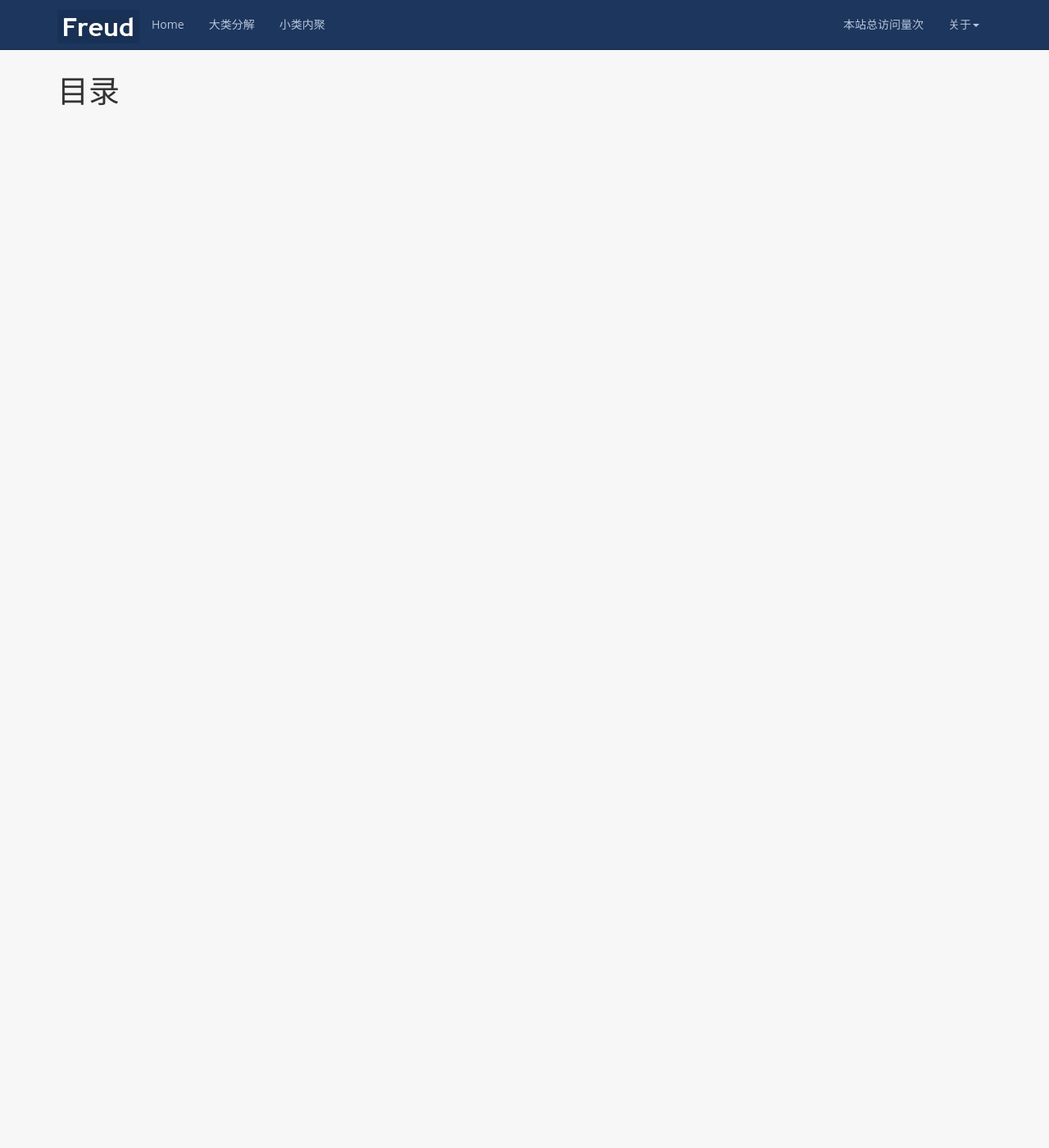
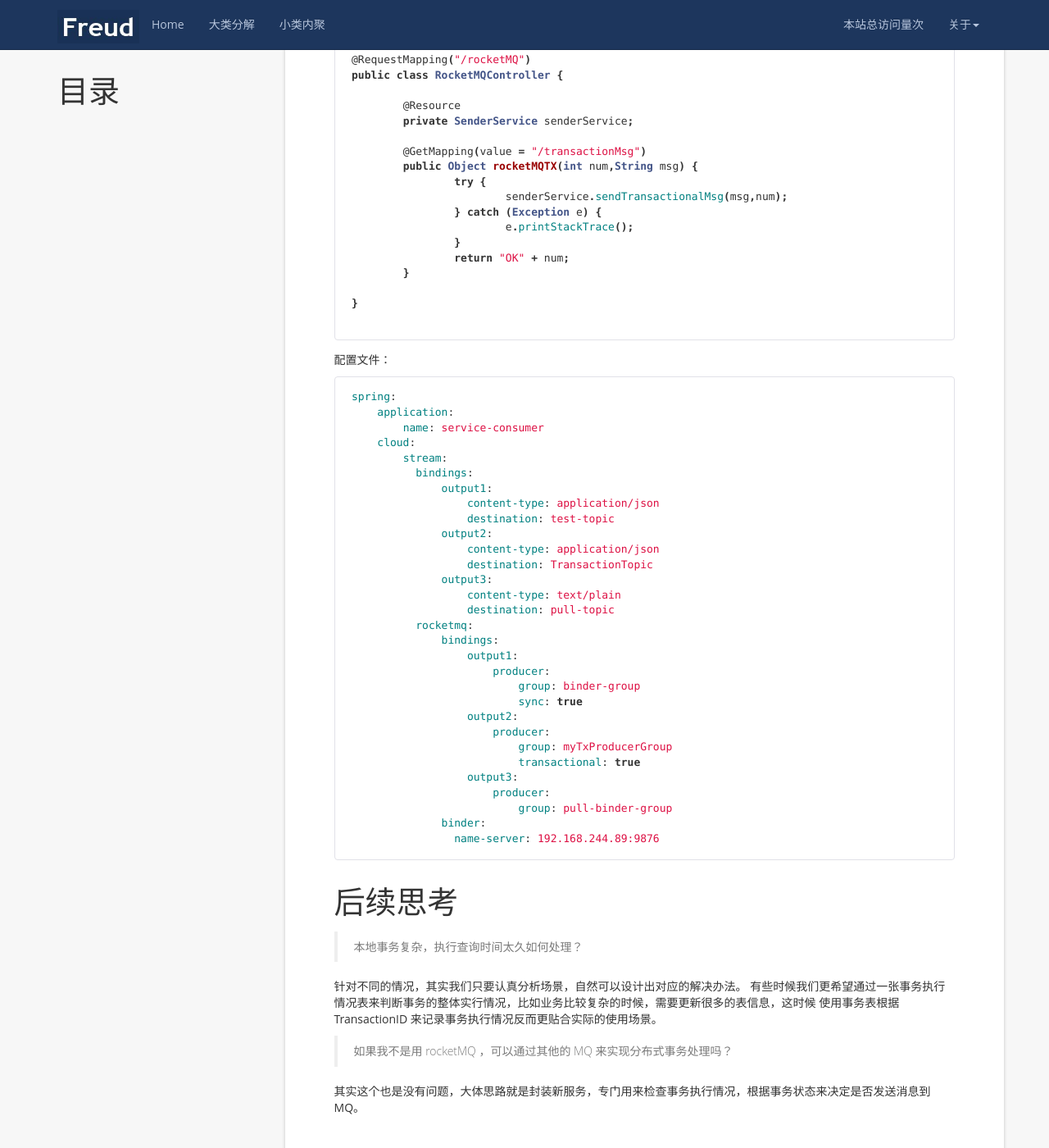
Before and after one commit to TorGor/TorGor.github.io, a Jekyll site: the page built from _posts/2020-2-1-java-springcloud-alibaba-rocketMQ.md, in a window 1280 px wide and 1400 px high, scrolled down 6613 px. Shown: the whole window at 82% size. Built offline with Jekyll 4.4.1, drawn with Linux system fonts in a browser that asks for light colours; nearby versions of some CDN libraries; a script that is not in the unit is left out; comment, search, counter and statistics services are not loaded.

Commit message:
feat:rocketmq transaction flow 1.version 1

````diff
--- a/_posts/2020-2-1-java-springcloud-alibaba-rocketMQ.md
+++ b/_posts/2020-2-1-java-springcloud-alibaba-rocketMQ.md
@@ -258,3 +258,47 @@ public class RocketMQController {
 }
 
 ```
+配置文件：
+```yaml
+spring:
+    application:
+        name: service-consumer
+    cloud:
+        stream:
+          bindings:
+              output1:
+                  content-type: application/json
+                  destination: test-topic
+              output2:
+                  content-type: application/json
+                  destination: TransactionTopic
+              output3:
+                  content-type: text/plain
+                  destination: pull-topic
+          rocketmq:
+              bindings:
+                  output1:
+                      producer:
+                          group: binder-group
+                          sync: true
+                  output2:
+                      producer:
+                          group: myTxProducerGroup
+                          transactional: true
+                  output3:
+                      producer:
+                          group: pull-binder-group
+              binder:
+                name-server: 192.168.244.89:9876
+```
+
+# 后续思考
+> 本地事务复杂，执行查询时间太久如何处理？
+
+针对不同的情况，其实我们只要认真分析场景，自然可以设计出对应的解决办法。
+有些时候我们更希望通过一张事务执行情况表来判断事务的整体实行情况，比如业务比较复杂的时候，需要更新很多的表信息，这时候
+使用事务表根据 TransactionID 来记录事务执行情况反而更贴合实际的使用场景。
+
+> 如果我不是用 rocketMQ ，可以通过其他的 MQ 来实现分布式事务处理吗？
+
+其实这个也是没有问题，大体思路就是封装新服务，专门用来检查事务执行情况，根据事务状态来决定是否发送消息到 MQ。
````
Also changed, not shown: styles/images/distribute/rocketmq-transaction-flow.png (added), styles/images/distribute/zhongtai-chiluntu.png (added), styles/images/my-gongzhonghao.jpg (added).
